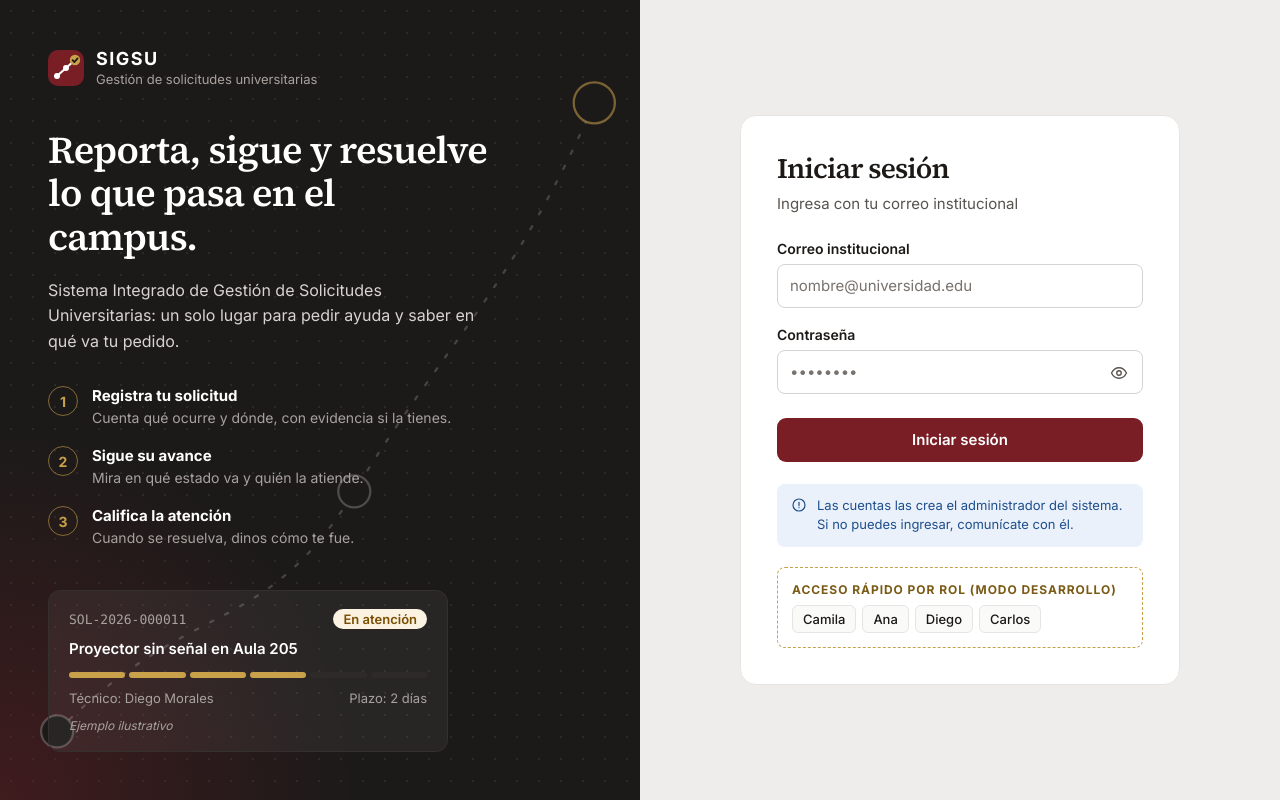
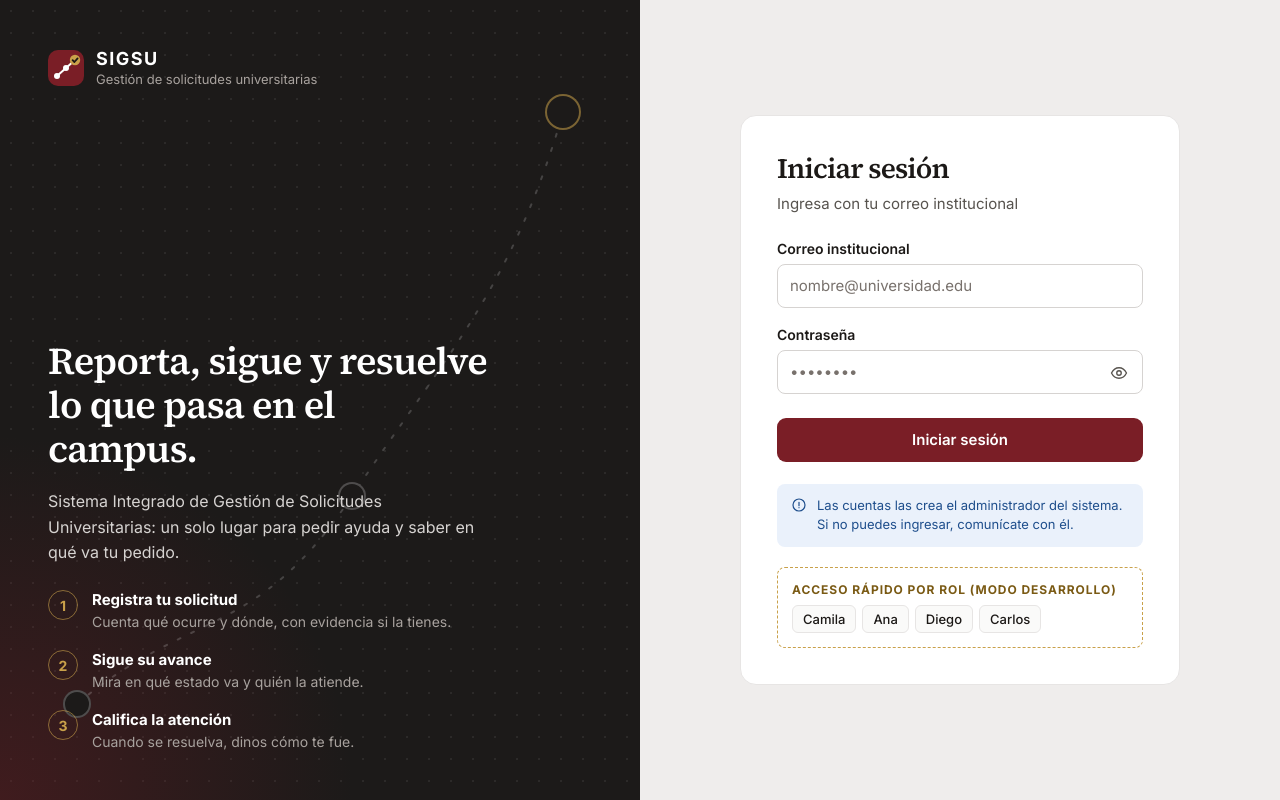
Before and after one commit to JudithVCQ/SIGSU-frontend, a React (Vite) app: page /login in a window 1280 px wide. Built offline with nearby package versions, Linux system fonts and the light colour scheme; no server answers.

Commit message:
fix(login): panel izquierdo adaptable a la altura, círculos en % y tarjeta de ejemplo oculta con poca altura

```diff
--- a/src/auth/AuthShell.jsx
+++ b/src/auth/AuthShell.jsx
@@ -20,13 +20,15 @@ export default function AuthShell({ children }) {
   return (
     <div className="auth">
       <aside className="auth-aside">
-        {/* Decoración: trama de puntos y línea punteada que une tres círculos */}
-        <svg className="auth-decoracion" viewBox="0 0 600 700" preserveAspectRatio="xMidYMid slice" aria-hidden="true" focusable="false">
-          <path className="auth-linea" d="M70 640 C 190 520, 250 560, 330 430 S 470 250, 540 90" />
-          <circle className="auth-circulo" cx="70" cy="640" r="14" />
-          <circle className="auth-circulo" cx="330" cy="430" r="14" />
-          <circle className="auth-circulo auth-circulo-final" cx="540" cy="90" r="18" />
-        </svg>
+        {/* Decoración (aria-hidden): línea punteada que une tres círculos, todo en % del panel */}
+        <div className="auth-decoracion" aria-hidden="true">
+          <svg viewBox="0 0 100 100" preserveAspectRatio="none" focusable="false">
+            <path className="auth-linea" d="M12 88 C 30 76, 40 80, 55 62 S 80 36, 88 14" />
+          </svg>
+          <span className="auth-circulo" style={{ left: '12%', top: '88%' }} />
+          <span className="auth-circulo" style={{ left: '55%', top: '62%' }} />
+          <span className="auth-circulo auth-circulo-final" style={{ left: '88%', top: '14%' }} />
+        </div>
 
         <div className="auth-contenido">
           <Logo />
--- a/src/auth/auth.css
+++ b/src/auth/auth.css
@@ -12,7 +12,8 @@
   overflow: hidden;
   isolation: isolate;
   color: var(--sidebar-texto);
-  padding: 48px;
+  min-height: 100vh;
+  padding: clamp(24px, 4vw, 48px);
   display: flex;
   background-color: var(--sidebar-fondo);
   /* Brillo guinda suave desde la esquina inferior izquierda + trama de puntos muy tenue */
@@ -29,10 +30,16 @@
 .auth-decoracion {
   position: absolute;
   inset: 0;
+  z-index: -1;
+  overflow: hidden;
+  pointer-events: none;
+}
+
+.auth-decoracion svg {
+  position: absolute;
+  inset: 0;
   width: 100%;
   height: 100%;
-  z-index: -1;
-  pointer-events: none;
 }
 
 .auth-linea {
@@ -41,16 +48,23 @@
   stroke-width: 2;
   stroke-dasharray: 3 12;
   stroke-linecap: round;
+  vector-effect: non-scaling-stroke;
 }
 
 .auth-circulo {
-  fill: var(--sidebar-fondo);
-  stroke: color-mix(in srgb, var(--superficie) 22%, transparent);
-  stroke-width: 2;
+  position: absolute;
+  width: 28px;
+  height: 28px;
+  transform: translate(-50%, -50%);
+  border-radius: 50%;
+  background: var(--sidebar-fondo);
+  border: 2px solid color-mix(in srgb, var(--superficie) 22%, transparent);
 }
 
 .auth-circulo-final {
-  stroke: color-mix(in srgb, var(--acento) 55%, transparent);
+  width: 36px;
+  height: 36px;
+  border-color: color-mix(in srgb, var(--acento) 55%, transparent);
 }
 
 .auth-contenido {
@@ -73,7 +87,7 @@
 
 .auth-aside .auth-titulo {
   font-family: var(--fuente-titulos);
-  font-size: 38px;
+  font-size: clamp(26px, 3.2vw, 38px);
   font-weight: 600;
   line-height: 1.15;
   letter-spacing: -0.02em;
@@ -84,8 +98,8 @@
 
 .auth-subtitulo {
   max-width: 440px;
-  margin: 0 0 32px;
-  font-size: 16px;
+  margin: 0 0 clamp(18px, 3vh, 32px);
+  font-size: clamp(14px, 1.3vw, 16px);
   line-height: 1.6;
   color: var(--sidebar-texto);
 }
@@ -345,6 +359,13 @@
   color: var(--primario);
 }
 
+/* Poca altura: se oculta la tarjeta de ejemplo para que nada quede fuera del panel */
+@media (max-height: 860px) {
+  .auth-ejemplo {
+    display: none;
+  }
+}
+
 /* ── Responsivo: columnas apiladas, sin tarjeta de ejemplo ── */
 @media (max-width: 900px) {
   .auth {
@@ -361,14 +382,16 @@
     max-width: none;
   }
 
+  .auth-aside {
+    min-height: 0;
+  }
+
   .auth-aside .auth-titulo {
-    font-size: 28px;
     margin-bottom: 12px;
   }
 
   .auth-subtitulo {
     margin-bottom: 20px;
-    font-size: 15px;
   }
 
   .auth-ejemplo {
```
